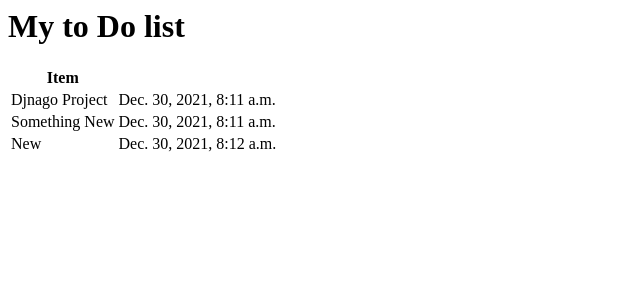
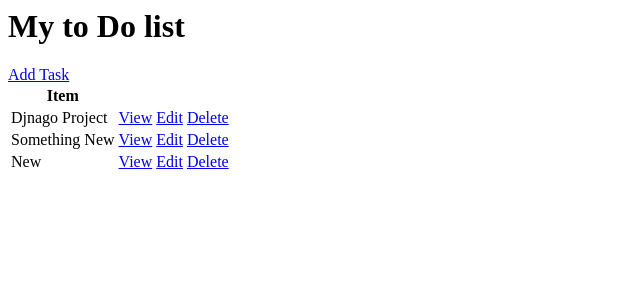
Before and after one commit to Shawan-Das/To_Do_List, a Django app: page / in a window 1280 px wide. Shown: the top 300 px of the page, without its empty margins (0-640 px from the left). Run offline with Django 4.2, Linux system fonts and the light colour scheme; data comes from the database, SQL or seed files in the repository; both versions use the stored data as it was after the commit.

Commit message:
Update- 30-12

```diff
--- a/base/admin.py
+++ b/base/admin.py
@@ -3,4 +3,7 @@ from django.contrib import admin
 # Register your models here.
 from .models import Task
 
-admin.site.register(Task)
+class task(admin.ModelAdmin):
+    list_display= ('user', 'title', 'complete', 'created')
+
+admin.site.register(Task,task)
--- a/base/models.py
+++ b/base/models.py
@@ -1,4 +1,5 @@
 from django.db import models
+from django.utils import timezone
 #from django.contrib.auth.models import user
 # Create your models here.
 
@@ -10,7 +11,7 @@ class Task(models.Model):
     title = models.CharField(max_length=200, null=True, blank=True)
     description = models. TextField(null=True, blank=True)
     complete = models. BooleanField(default=False)
-    created =  models.DateTimeField(auto_now_add=True)
+    created =  models.DateTimeField(auto_now=True)
 
     def __str__(self):
         return self.title
--- /dev/null
+++ b/base/templates/base/confirm_delete.html
@@ -0,0 +1,6 @@
+<a href="{% url 'tasks' %}">Go Back</a>
+<form method="POST">
+    {% csrf_token %}
+    <p>Are you sure to delete this task?</p>
+    <input type="Submit", value="Delete">
+</form>
--- /dev/null
+++ b/base/templates/base/task.html
@@ -0,0 +1 @@
+<h1>Task: {{task}}</h1>
--- a/base/templates/base/task_list.html
+++ b/base/templates/base/task_list.html
@@ -1,4 +1,5 @@
 <h1>My to Do list</h1>
+<a href="{% url 'task-create' %}">Add Task</a>
 <table>
     <tr>
         <th>Item</th>
@@ -7,7 +8,9 @@
     {% for task in tasks %}
     <tr>
         <td>{{task.title}}</td>
-        <td>{{task.created}}</td>
+        <td><a href="{% url 'task' task.id %}">View</a></td>
+        <td><a href="{% url 'task-update' task.id %}">Edit</a></td>
+        <td><a href="{% url 'task-delete' task.id %}">Delete</a></td>
     </tr>
     {% empty %}
     <h3>No item in list</h3>
--- a/base/urls.py
+++ b/base/urls.py
@@ -1,5 +1,9 @@
 from django.urls import path
-from . views import TaskList
+from . views import TaskList, TaskDetail,TaskCreate,TaskUpdate,DeleteView
 urlpatterns = [
     path('',TaskList.as_view(), name= 'tasks'),
+    path('task/<int:pk>/',TaskDetail.as_view(), name= 'task'),
+    path('create-task/', TaskCreate.as_view(), name = 'task-create'),
+    path('task-update/<int:pk>/',TaskUpdate.as_view(), name= 'task-update'),
+    path('task-delete/<int:pk>/',DeleteView.as_view(), name= 'task-delete'),
 ]
--- a/base/views.py
+++ b/base/views.py
@@ -1,9 +1,40 @@
+from django.db import models
 from django.shortcuts import render
 #from django.http import HttpResponse
 from django.views.generic.list import ListView
+from django.views.generic.detail import DetailView
+from django.views.generic.edit import CreateView, UpdateView, DeleteView
+from .models import Task
+from django.urls import reverse_lazy
 
-from .models import Task
 # Create your views here.
 class TaskList(ListView):
     model = Task
     context_object_name='tasks'
+
+#Show Task Details
+class TaskDetail(DetailView):
+    model = Task #model name
+    context_object_name= 'task' #object name
+    template_name= 'base/task.html' #template name
+
+#create a new Task
+class TaskCreate(CreateView):
+    model = Task
+    fields = '__all__' #will edit all
+    success_url= reverse_lazy('tasks')
+    template_name = 'base/form.html'
+
+#Edit Task details
+class TaskUpdate(UpdateView):
+    model = Task
+    fields = '__all__'
+    success_url= reverse_lazy('tasks')
+    template_name = 'base/form.html'
+
+#delete Task
+class DeleteView(DeleteView):
+    model = Task
+    context_object_name = 'task'
+    success_url= reverse_lazy('tasks')
+    template_name='base/confirm_delete.html'
```
Also changed, not shown: base/templates/base/form.html (added, +8 -0 lines), base/migrations/0002_alter_task_created.py (added), base/migrations/0003_remove_task_created.py (added), base/migrations/0004_task_created.py (added), db.sqlite3.
